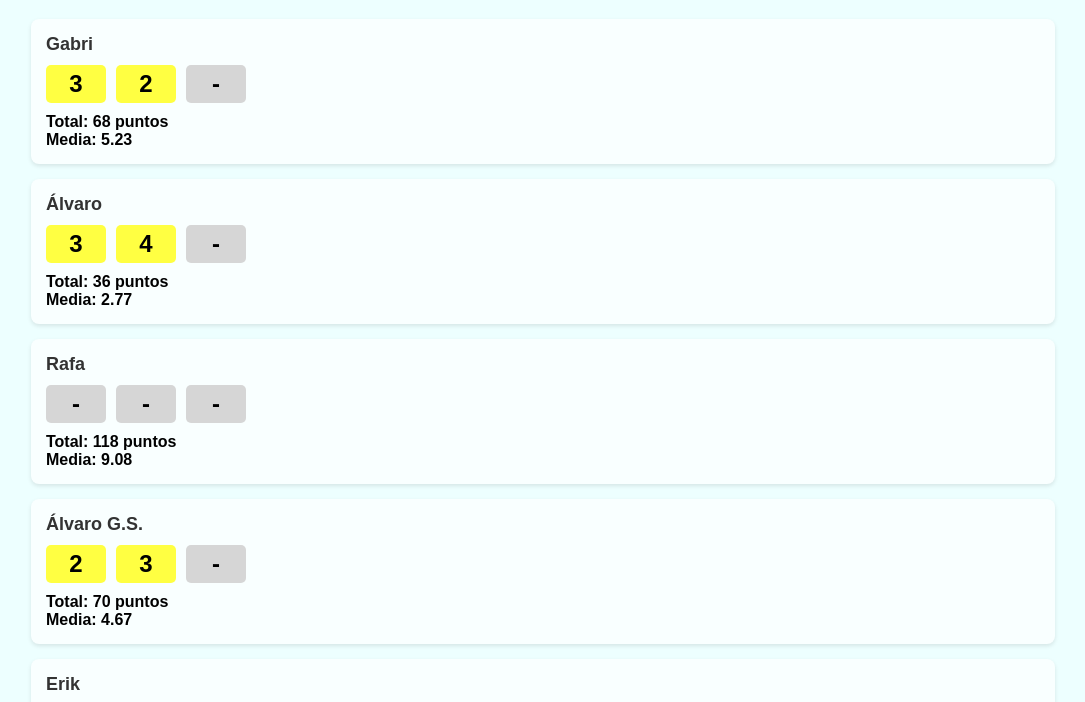
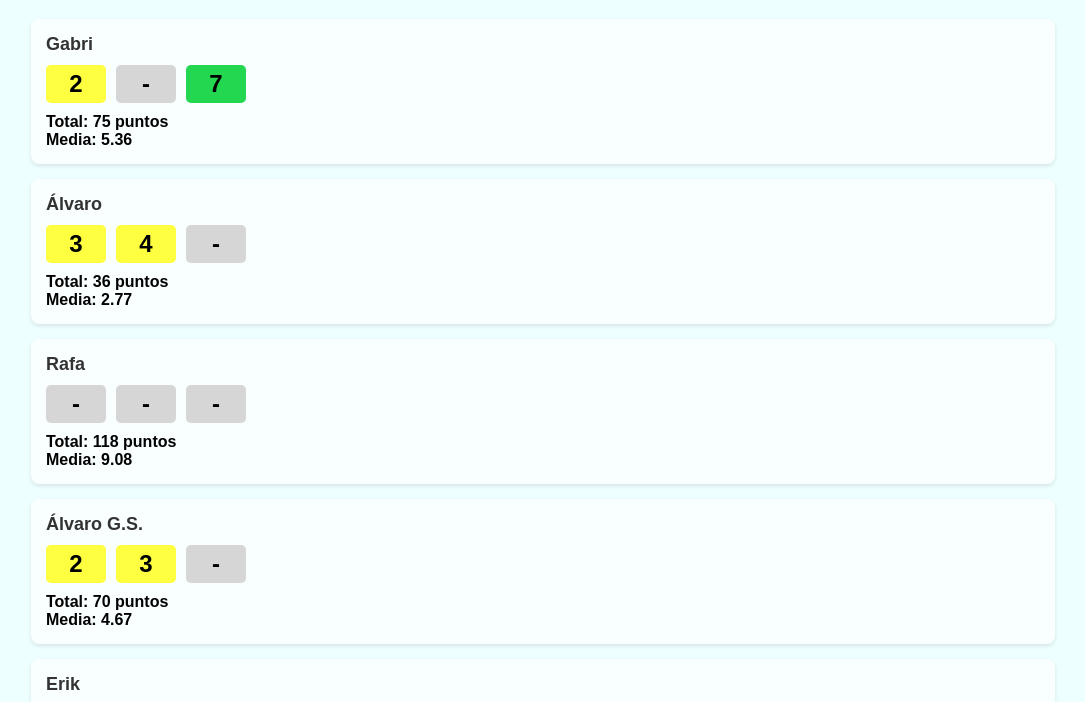
Before and after one commit to Gabrivaa33/EFMO-Boadilla, a plain HTML site: page FantasyEFMO.html in a window 1280 px wide. Shown: the part 61-763 px from the top of the page, without its empty margins (97-1182 px from the left). Drawn offline with Linux system fonts and the light colour scheme.

Commit message:
Update FantasyEFMO.html

```diff
--- a/FantasyEFMO.html
+++ b/FantasyEFMO.html
@@ -428,11 +428,11 @@
     {
       id: 'player1',
       name: 'Gabri',
-      scores: [8, 3, 10, null, 6, 0, 1, 6, null, null, null, 11, null, 7, 5, 6, 3, 2, null],
+      scores: [8, 3, 10, null, 6, 0, 1, 6, null, null, null, 11, null, 7, 5, 6, 3, 2, null, 7],
       comments: [
         "↩️ (7,7)", "(6,6)", "🟨↪️ (8,1)", "Descanso", "↪️ (7,2)", "↪️ (6,1)", "↪️ (6,2)", "↪️ (7,3)",
         "Lesionado", "Lesionado", "Lesionado", "(9,0)", "No convocado", "↪️ (7,4)", "(7,0)", "↪️ (7,3)",
-        "↪️ (6,7)", "↩️ (6,5)", "Descanso"
+        "↪️ (6,7)", "↩️ (6,5)", "Descanso", "(7,4)"
       ]
     },
     {
@@ -442,7 +442,7 @@
       comments: [
         "↪️ (5,6)", "-", "↩️ (6,5)", "Descanso", "🟨↩️ (6,6)", "↩️ (6,5)", "↩️ (6,6)", "- ↩️",
         "(7,3)", "(6,8)", "(6,4)", "-", "(7,0)", "↩️ (6,6)", "No convocado", "↩️ (6,3)",
-        "↩️ (6,6)", "↪️ (6,9)", "Descanso"
+        "↩️ (6,6)", "↪️ (6,9)", "Descanso", "-"
       ]
     },
     {
```
